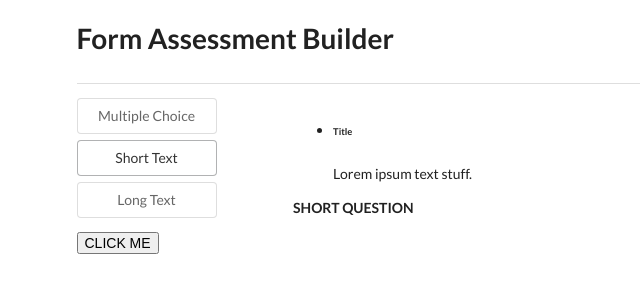
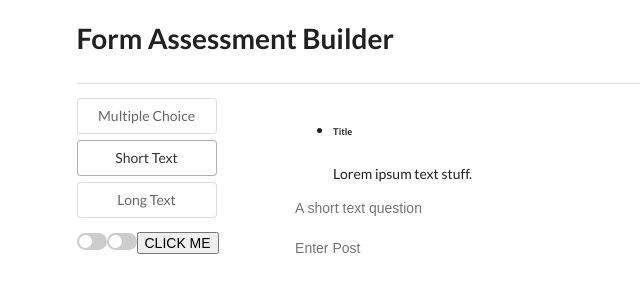
Before and after one commit to ray760/reactformbuilder, a React (Create React App) app: page / in a window 1280 px wide. Both pictures are taken after a click on the button "Short Text". Shown: the top 300 px of the page, without its empty margins (0-640 px from the left). Built offline with nearby package versions, Linux system fonts and the light colour scheme.

Commit message:
1. Added Switch component to take care of require and description 2. State of required and description not stored in Redux store. 3. Added new CSS for Switch component.

```diff
--- a/src/actions/index.js
+++ b/src/actions/index.js
@@ -1,9 +1,10 @@
 import { CREATE_NEW_QUESTION, QUESTION_TYPE } from '../constants';
 
-export const questionType = (questionType) => {
+export const question = (data) => {
+  //console.log('ACTION: ',data)
   return {
     type: QUESTION_TYPE,
-    questionType
+    data
   }
 }
 
--- a/src/components/FormHolder.js
+++ b/src/components/FormHolder.js
@@ -30,8 +30,7 @@ class FormHolder extends Component {
           </li>
         </ul>
         <form onSubmit={this.handleSubmit}>
-          {this.returnQuestion(this.props.questionType)}
-          {/* <MultiForm /> */}
+          {this.returnQuestion(this.props.question.questionType)}
         </form>
       </React.Fragment>
     )
@@ -39,7 +38,7 @@ class FormHolder extends Component {
 }
 
 const mapStateToProps = (state) => {
-  return { questionType: state.questionType }
+  return { question: state.question }
 }
 
 export default connect(mapStateToProps)(FormHolder);
--- a/src/components/QuestionBtn.js
+++ b/src/components/QuestionBtn.js
@@ -1,16 +1,16 @@
 import React from 'react';
 import { connect } from 'react-redux';
-import { questionType } from '../actions';
+import { question } from '../actions';
 
 const QuestionBtn = (props) => {
 
   const handleClick = (e) => {
-    props.dispatch(questionType(props.questionType));
+    props.dispatch(question({questionType: props.questionType}));
   }
 
   return (
     <div className="item">
-      <button className={`ui basic button ${props.questionType}`} onClick={handleClick}>{props.question}</button>
+      <button className={`ui basic button ${props.question}`} onClick={handleClick}>{props.question}</button>
     </div>
   )
 }
--- a/src/components/Questions.js
+++ b/src/components/Questions.js
@@ -16,7 +16,10 @@ export class MultiForm extends Component{
 export class ShortForm extends Component {
   render() {
     return (
-      <b>SHORT QUESTION</b>
+      <div>
+        <input required type="text" ref={this.editTitle} placeholder="A short text question" /> <br /><br />
+        <textarea required rows="5" ref={this.editMessage} cols="28" placeholder="Enter Post" />
+      </div>
     )
   }
 }
@@ -25,7 +28,10 @@ export class ShortForm extends Component {
 export class LongForm extends Component {
   render() {
     return (
-      <b>LONG QUESTION</b>
+      <div>
+        <input required type="text" ref={this.editTitle} placeholder="A long text question" /> <br /><br />
+        <textarea required rows="5" ref={this.editMessage} placeholder="Write your description here" />
+      </div>
     )
   }
 }
--- a/src/components/Selection.js
+++ b/src/components/Selection.js
@@ -1,8 +1,8 @@
 import React, { Component } from 'react';
 import { connect } from 'react-redux';
 import QuestionBtn from './QuestionBtn';
+import Switch from './Switch';
 import { CREATE_NEW_QUESTION } from '../constants';
-import { createNewQuestion } from '../actions';
 
 class Selection extends Component {
 
@@ -23,21 +23,28 @@ class Selection extends Component {
   render() {
 
     return (
-      <div className="ui list">
-        <QuestionBtn questionType="multiple_choice" question="Multiple Choice" />
-        <QuestionBtn questionType="short_text" question="Short Text" />
-        <QuestionBtn questionType="long_text" question="Long Text" />
-      </div>
+      <React.Fragment>
+        <div className="ui list">
+          <QuestionBtn questionType="multiple_choice" question="Multiple Choice" />
+          <QuestionBtn questionType="short_text" question="Short Text" />
+          <QuestionBtn questionType="long_text" question="Long Text" />
+        </div>
+
+        <Switch class="required" />
+        <Switch class="description" />
+      </React.Fragment>
     )
   }
 }
 
-const mapStateToProps = (state) => {
-  //console.clear();
-  //console.log(state);
-
-  return { questions: state };
+/* const mapStateToProps = (state) => {
+  return { question: state };
 }
 
-export default connect(mapStateToProps,
-  {createNewQuestion})(Selection);
+const mapDispatchToProps = (dispatch) => {
+  return {
+    dispatch
+  }
+} */
+
+export default connect()(Selection);
--- /dev/null
+++ b/src/components/Switch.js
@@ -0,0 +1,34 @@
+import React from 'react';
+import { connect } from 'react-redux';
+import { question } from '../actions';
+
+const Switch = (props) => {
+  const handleSwitch = (e) => {
+    let checked = e.target.checked;
+    let keyName = props.class;
+    props.isRequired(checked, keyName);
+  }
+
+  return (
+    <label className="switch">
+        <input onChange={handleSwitch} type="checkbox" className={props.class} readOnly="" tabIndex="0"/>
+        <span className="slider round"></span>
+    </label>
+  )
+}
+
+const mapStateToProps = (state) => {
+  return { question: state };
+}
+
+const mapDispatchToProps = (dispatch) => {
+
+  return {
+    dispatch,
+    isRequired: (checked, key) => {
+      dispatch(question({ [key]: checked }))
+    }
+  };
+}
+
+export default connect(mapStateToProps, mapDispatchToProps)(Switch);
--- a/src/css/app.scss
+++ b/src/css/app.scss
@@ -5,3 +5,80 @@ h1 {
 button.basic {
   width: 140px;
 }
+
+/* Removes border and expands width of form elements */
+form {
+  input,
+  textarea {
+    border: none;
+    resize: none;
+    width: 100%;
+  }
+}
+
+/* SWITCH TOGGLE: Courtesy of
+  https://www.w3schools.com/howto/howto_css_switch.asp
+*/
+
+/* The switch - the box around the slider */
+.switch {
+  position: relative;
+  display: inline-block;
+  width: 30px;
+  height: 17px;
+}
+
+/* Hide default HTML checkbox */
+.switch input {
+  opacity: 0;
+  width: 0;
+  height: 0;
+}
+
+/* The slider */
+.slider {
+  position: absolute;
+  cursor: pointer;
+  top: 0;
+  left: 0;
+  right: 0;
+  bottom: 0;
+  background-color: #ccc;
+  -webkit-transition: .1s;
+  transition: .1s;
+}
+
+.slider:before {
+  position: absolute;
+  content: "";
+  height: 13px;
+  width: 13px;
+  left: 2px;
+  bottom: 2px;
+  background-color: white;
+  -webkit-transition: .1s;
+  transition: .1s;
+}
+
+input:checked + .slider {
+  background-color: #2196F3;
+}
+
+input:focus + .slider {
+  box-shadow: 0 0 1px #2196F3;
+}
+
+input:checked + .slider:before {
+  -webkit-transform: translateX(13px);
+  -ms-transform: translateX(13px);
+  transform: translateX(13px);
+}
+
+/* Rounded sliders */
+.slider.round {
+  border-radius: 34px;
+}
+
+.slider.round:before {
+  border-radius: 50%;
+}
--- a/src/reducers/index.js
+++ b/src/reducers/index.js
@@ -1,8 +1,8 @@
 import { combineReducers } from 'redux';
-import questionType from './questionTypeReducer';
+import question from './questionTypeReducer';
 import questions from './questionsReducer';
 
 export default combineReducers({
-  questionType,
+  question,
   questions
 })
--- a/src/reducers/questionTypeReducer.js
+++ b/src/reducers/questionTypeReducer.js
@@ -1,7 +1,14 @@
-const questionType = (state = '', action) => {
+const initialState = {
+  questionType: '',
+  required: false,
+  description: false
+}
+
+const questionType = (state = initialState, action) => {
+  //console.log('REDUCER: ', {...action.data});
   switch(action.type) {
     case 'QUESTION_TYPE':
-      return state = action.questionType;
+      return { ...state, ...action.data };
 
     default:
       return state;
--- a/src/store/index.js
+++ b/src/store/index.js
@@ -14,7 +14,11 @@ import reducers from '../reducers';
         description: String
       }
     ],
-    questionType: String
+    // Set in questionTypeReducer.js //
+    question: {
+      questionType: String,
+      required: Boolean,
+      description: Boolean
     }
   }
 
```
Also changed, not shown: 1 other file (tests, documents, lock files or other folders).
